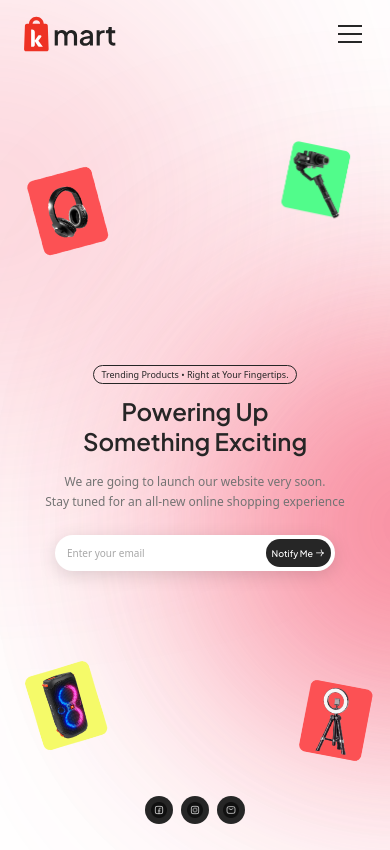
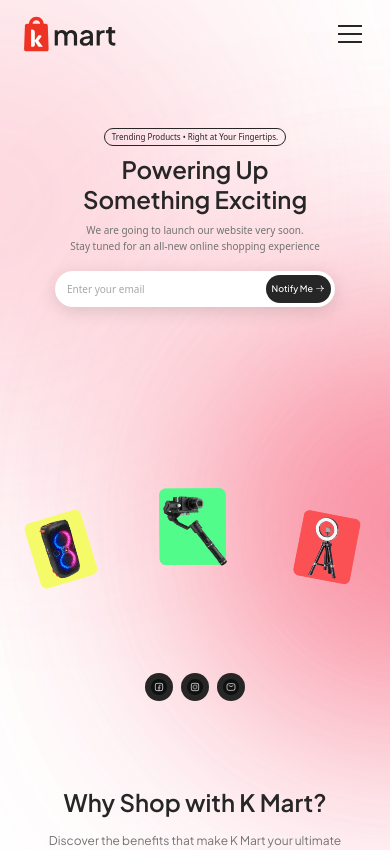
Before and after one commit to SandunSalinda/MetaX_Kmart_LandingPage, a Next.js app: page / in a window 390 px wide. Shown: the top 850 px of the page. Built offline with nearby package versions, Linux system fonts and the light colour scheme.

Commit message:
images issues fixed and mobile ver images added

```diff
--- a/app/components/AboutUs.tsx
+++ b/app/components/AboutUs.tsx
@@ -11,7 +11,7 @@ interface FeatureCardProps {
 
 const FeatureCard: React.FC<FeatureCardProps> = ({ iconSrc, title, description }) => (
   // Responsive card sizing - smaller on mobile, desktop preserved
-  <div className="w-full md:w-[380px] h-48 sm:h-52 md:h-60 p-4 sm:p-5 md:p-6 bg-white rounded-xl shadow-[0_4px_18px_0_rgba(0,0,0,0.13)] flex flex-col justify-start items-start gap-4 sm:gap-5 md:gap-6">
+  <div className="w-full max-w-[380px] h-48 sm:h-52 md:h-60 p-4 sm:p-5 md:p-6 bg-white rounded-xl shadow-[0_4px_18px_0_rgba(0,0,0,0.13)] flex flex-col justify-start items-start gap-4 sm:gap-5 md:gap-6">
     <div className="flex items-center justify-center w-10 h-10 sm:w-11 sm:h-11 md:w-12 md:h-12 rounded-full">
       {/* Responsive icon sizing */}
       <Image
@@ -45,18 +45,18 @@ export default function AboutUs() {
       {/* Mobile responsive text sizing */}
       <div className="w-full max-w-[896px] flex flex-col items-center justify-center gap-4 sm:gap-5 md:gap-6 text-center mb-8 sm:mb-10 md:mb-12"> {/* Responsive gaps and margins */}
         {/* Responsive heading sizing */}
-        <h2 className="text-neutral-800 text-2xl sm:text-3xl md:text-4xl lg:text-5xl xl:text-6xl xl:text-[64px] font-semibold font-['Plus_Jakarta_Sans'] leading-tight md:leading-[104px] px-4">
+        <h2 className="text-neutral-800 text-2xl sm:text-3xl md:text-4xl lg:text-5xl xl:text-6xl xl:text-[64px] font-semibold font-['Plus_Jakarta_Sans'] leading-tight md:leading-[104px] px-2">
           Why Shop with K Mart?
         </h2>
         {/* Responsive subheading sizing */}
-        <p className="text-neutral-500 text-sm sm:text-base md:text-lg lg:text-xl font-normal font-['Plus_Jakarta_Sans'] px-4">
+        <p className="text-neutral-500 text-xs sm:text-base md:text-lg lg:text-xl font-normal font-['Plus_Jakarta_Sans'] px-2">
           Discover the benefits that make K Mart your ultimate shopping destination in Sri Lanka
         </p>
       </div>
 
       {/* Feature Cards Grid */}
       {/* Responsive grid with better mobile spacing */}
-      <div className="w-full grid grid-cols-1 sm:grid-cols-2 lg:grid-cols-3 gap-3 sm:gap-4 justify-items-center px-2 sm:px-0">
+      <div className="w-full grid grid-cols-1 sm:grid-cols-2 md:grid-cols-2 lg:grid-cols-3 gap-3 sm:gap-4 md:gap-6 lg:gap-6 justify-items-center px-2 sm:px-0">
         <FeatureCard
           iconSrc="/building.png" // Confirm this path and file name
           title="Trending Products from Colombo"
--- a/app/components/Hero.tsx
+++ b/app/components/Hero.tsx
@@ -7,9 +7,9 @@ import React from 'react';
 
 export default function Hero() {
   return (
-    <section className="relative flex min-h-[calc(100vh-68px)] w-full flex-col items-center justify-center px-4 py-8 text-center sm:py-12 md:py-16 lg:py-28 xl:py-32 2xl:py-40 4xl:py-64 mb-16 sm:mb-20 md:mb-28">
+    <section className="relative flex min-h-[80vh] sm:min-h-[calc(100vh-68px)] w-full flex-col items-center justify-start pt-8 sm:justify-center px-4 py-4 text-center sm:py-12 md:py-16 lg:py-28 xl:py-32 2xl:py-40 4xl:py-64 mb-8 sm:mb-20 md:mb-28">
 
-      {/* Item 1: Top-Left (Headphones) */}
+      {/* Item 1: Top-Left (Headphones) - Hidden on mobile */}
       <Image
         className="absolute left-[5%] top-[12%] scale-[0.35]
                    sm:scale-[0.4] sm:left-[8%] sm:top-[10%]
@@ -18,7 +18,7 @@ export default function Hero() {
                    xl:scale-90 xl:left-[16%]
                    2xl:scale-100 2xl:left-[17%]
                    4xl:scale-[3.0] 4xl:left-[19%] 4xl:top-[8%]
-                   origin-top-left rotate-[-9.08deg] z-0"
+                   origin-top-left rotate-[-9.08deg] z-0 hidden sm:block"
         src="/headphone card.png"
         alt="Headphones on red background"
         width={235}
@@ -26,7 +26,7 @@ export default function Hero() {
         priority
       />
 
-      {/* Item 2: Top-Right (Gimbal) */}
+      {/* Item 2: Top-Right (Gimbal) - Hidden on mobile */}
       <Image
         className="absolute right-[5%] top-[6%] scale-[0.35]
                    sm:scale-[0.4] sm:right-[8%] sm:top-[15%]
@@ -35,7 +35,7 @@ export default function Hero() {
                    xl:scale-90 xl:right-[16%]
                    2xl:scale-100 2xl:right-[17%]
                    4xl:scale-[3.0] 4xl:right-[19%]
-                   origin-top-right rotate-[0deg] z-0"
+                   origin-top-right rotate-[0deg] z-0 hidden sm:block"
         src="/gimble card.png"
         alt="Gimbal on green background"
         width={307}
@@ -45,11 +45,11 @@ export default function Hero() {
 
       {/* Item 3: Bottom-Left (Speaker) */}
       <Image
-        className="absolute left-[5%] bottom-[12%] scale-[0.35]
-                   sm:scale-[0.4] sm:left-[8%] sm:bottom-[10%]
+        className="absolute left-[5%] bottom-[23%] scale-[0.31]
+                   sm:scale-[0.4] sm:left-[10%] sm:bottom-[8%]
                    md:scale-[0.5] md:left-[10%] md:bottom-[-5%]
-                   lg:scale-75 lg:left-[15%] lg:bottom-[1%]
-                   xl:scale-90 xl:left-[16%] xl:bottom-[5%]
+                   lg:scale-75 lg:left-[15%] lg:bottom-[-5%]
+                   xl:scale-90 xl:left-[16%] xl:bottom-[-15%]
                    2xl:scale-100 2xl:left-[17%] 2xl:bottom-[-5%]
                    4xl:scale-[3.0] 4xl:left-[19%] 4xl:bottom-[-10%]
                    origin-bottom-left rotate-[-5.91deg] z-0"
@@ -62,11 +62,11 @@ export default function Hero() {
 
       {/* Item 4: Bottom-Right (Ring Light) */}
       <Image
-        className="absolute right-[5%] bottom-[12%] scale-[0.35]
+        className="absolute right-[8%] bottom-[25%] scale-[0.32]
                    sm:scale-[0.4] sm:right-[8%] sm:bottom-[15%]
                    md:scale-[0.5] md:right-[10%] md:bottom-[-5%]
-                   lg:scale-75 lg:right-[15%] lg:bottom-[1%]
-                   xl:scale-90 xl:right-[15%] xl:bottom-[5%]
+                   lg:scale-75 lg:right-[15%] lg:bottom-[-5%]
+                   xl:scale-90 xl:right-[15%] xl:bottom-[-5%]
                    2xl:scale-100 2xl:right-[17%] 2xl:bottom-[-5%]
                    4xl:scale-[3.0] 4xl:right-[19%] 4xl:bottom-[-10%]
                    origin-bottom-right rotate-[5.03deg] z-0"
@@ -77,11 +77,22 @@ export default function Hero() {
         priority
       />
 
+      {/* Item 5: Center Gimbal (Mobile Only) */}
+      <Image
+        className="absolute left-[50%] -translate-x-1/2 bottom-[10%] scale-[0.4] rotate-[-12.03deg]
+                   sm:hidden z-0"
+        src="/gimble card.png"
+        alt="Gimbal on green background"
+        width={307}
+        height={339}
+        priority
+      />
+
       {/* Main Content Block (Centered) - UPDATED 4xl max-width */}
-      <div className="relative z-20 mx-auto flex w-full flex-col items-center justify-center px-4 sm:px-8 max-w-sm sm:max-w-xl md:max-w-2xl lg:max-w-3xl xl:max-w-4xl 2xl:max-w-5xl 4xl:max-w-[1600px]">
+      <div className="relative z-20 mx-auto flex w-full flex-col items-center justify-center px-4 sm:px-8 max-w-sm sm:max-w-xl md:max-w-2xl lg:max-w-3xl xl:max-w-4xl 2xl:max-w-5xl 4xl:max-w-[1600px] mt-4 sm:mt-0">
 
         {/* Tagline - UPDATED 4xl styles */}
-        <div className="inline-flex items-center justify-center gap-1 2xl:gap-2 rounded-[60px] 4xl:rounded-[120px] outline outline-1 4xl:outline-2 outline-offset-[-1px] 4xl:outline-offset-[-2px] outline-[var(--color-neutral-800)] px-2 py-1 sm:px-3 sm:py-1.5 md:px-4 md:py-2 2xl:px-6 2xl:py-3 4xl:px-8 4xl:py-4 text-center text-[9px] sm:text-[10px] md:text-[11px] lg:text-xs xl:text-sm 2xl:text-base 4xl:text-[24px]">
+        <div className="inline-flex items-center justify-center gap-1 2xl:gap-2 rounded-[60px] 4xl:rounded-[120px] outline outline-1 4xl:outline-2 outline-offset-[-1px] 4xl:outline-offset-[-2px] outline-[var(--color-neutral-800)] px-2 py-1 sm:px-3 sm:py-1.5 md:px-4 md:py-2 2xl:px-6 2xl:py-3 4xl:px-8 4xl:py-4 text-center text-[8px] sm:text-[10px] md:text-[11px] lg:text-xs xl:text-sm 2xl:text-base 4xl:text-[24px]">
           <span className="font-body font-medium text-[var(--color-neutral-800)] leading-tight whitespace-nowrap">
             <span className="block sm:hidden">Trending Products • Right at Your Fingertips.</span>
             <span className="hidden sm:block">Trending Products • Affordable Prices • Right at Your Fingertips.</span>
@@ -89,21 +100,21 @@ export default function Hero() {
         </div>
 
         {/* Content spacing */}
-        <div className="mt-3 sm:mt-4 md:mt-4 lg:mt-4 2xl:mt-8 flex flex-col items-center justify-center gap-4 sm:gap-5 md:gap-6 2xl:gap-12">
+        <div className="mt-2 sm:mt-4 md:mt-4 lg:mt-4 2xl:mt-8 flex flex-col items-center justify-center gap-2 sm:gap-5 md:gap-6 2xl:gap-12">
           {/* Main Heading - UPDATED 4xl font size */}
           <h1 className="font-heading text-2xl sm:text-3xl md:text-4xl lg:text-5xl xl:text-6xl 2xl:text-7xl 4xl:text-[120px] font-semibold text-[var(--color-neutral-800)] leading-tight text-center">
             Powering Up<br />Something Exciting
           </h1>
 
           {/* Subheading - UPDATED 4xl font size and max-width */}
-          <p className="font-body text-xs sm:text-sm md:text-base lg:text-lg xl:text-xl 2xl:text-2xl 4xl:text-[40px] font-normal text-[var(--color-neutral-500)] text-center max-w-xs sm:max-w-md md:max-w-xl lg:max-w-2xl xl:max-w-3xl 2xl:max-w-4xl 4xl:max-w-[1200px] leading-relaxed">
+          <p className="font-body text-[10px] sm:text-sm md:text-base lg:text-lg xl:text-xl 2xl:text-2xl 4xl:text-[40px] font-normal text-[var(--color-neutral-500)] text-center max-w-xs sm:max-w-md md:max-w-xl lg:max-w-2xl xl:max-w-3xl 2xl:max-w-4xl 4xl:max-w-[1200px] leading-relaxed">
             We are going to launch our website very soon.<br />
             Stay tuned for an all-new online shopping experience
           </p>
         </div>
 
         {/* Email Input and Notify Me Button - UPDATED 4xl max-width */}
-        <div className="mt-6 sm:mt-8 md:mt-10 lg:mt-12 2xl:mt-24 flex w-full max-w-[280px] sm:max-w-sm md:max-w-lg xl:max-w-xl 2xl:max-w-2xl 4xl:max-w-[1024px] items-center rounded-[60px] 2xl:rounded-[120px] bg-[var(--color-white)] p-1 sm:p-2 md:p-2.5 lg:p-3 2xl:p-4 4xl:p-6 shadow-[0_4px_18px_0_rgba(0,0,0,0.13)] 2xl:shadow-[0_8px_36px_0_rgba(0,0,0,0.13)]">
+        <div className="mt-4 sm:mt-8 md:mt-10 lg:mt-12 2xl:mt-24 flex w-full max-w-[280px] sm:max-w-sm md:max-w-lg xl:max-w-xl 2xl:max-w-2xl 4xl:max-w-[1024px] items-center rounded-[60px] 2xl:rounded-[120px] bg-[var(--color-white)] p-1 sm:p-2 md:p-2.5 lg:p-3 2xl:p-4 4xl:p-6 shadow-[0_4px_18px_0_rgba(0,0,0,0.13)] 2xl:shadow-[0_8px_36px_0_rgba(0,0,0,0.13)]">
           <input
             type="email"
             placeholder="Enter your email"
@@ -125,7 +136,7 @@ export default function Hero() {
       </div>
 
       {/* Social Media Icons */}
-      <div className="absolute bottom-8 sm:bottom-10 md:bottom-12 2xl:bottom-24 left-1/2 -translate-x-1/2 transform inline-flex items-center justify-center gap-2 sm:gap-3 md:gap-4 2xl:gap-8 z-20">
+      <div className="absolute bottom-[8%] sm:bottom-10 md:bottom-12 2xl:bottom-24 left-1/2 -translate-x-1/2 transform inline-flex items-center justify-center gap-2 sm:gap-3 md:gap-4 2xl:gap-8 z-20">
         <Link href="https://facebook.com" className="flex h-7 w-7 sm:h-8 sm:w-8 md:h-10 md:w-10 xl:h-12 xl:w-12 2xl:h-16 2xl:w-16 4xl:h-20 4xl:w-20 items-center justify-center rounded-[14px] sm:rounded-[16px] md:rounded-[20px] 2xl:rounded-[32px] 4xl:rounded-[40px] bg-[var(--color-neutral-800)] p-1 sm:p-1.5 md:p-2 2xl:p-4 transition-all duration-200 hover:scale-110 focus:outline-none">
           <Image src="/fb hero.png" alt="Facebook" width={16} height={16} className="sm:w-5 sm:h-5 md:w-6 md:h-6 xl:w-7 xl:h-7 2xl:w-9 2xl:h-9 4xl:w-12 4xl:h-12" />
         </Link>
```
